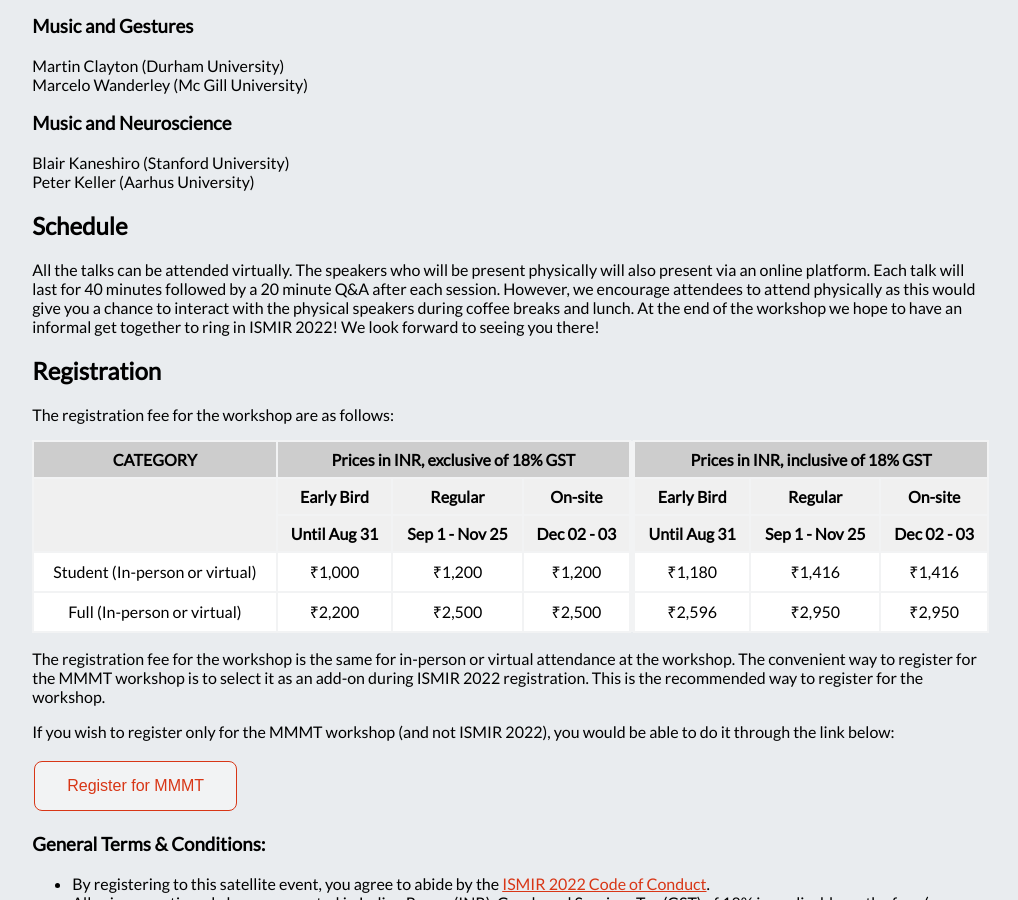
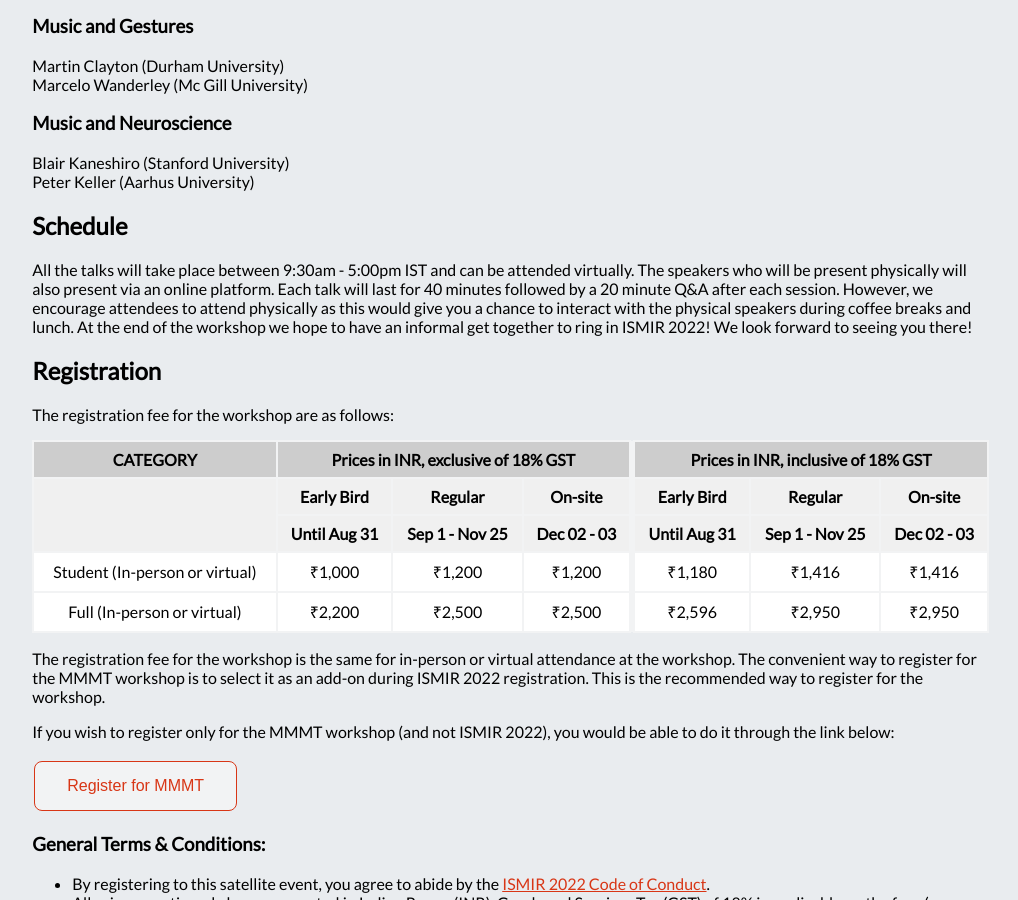
Before and after one commit to ismir2022/ismir2022.github.io, a Jekyll site: the page built from satellites/mmmt_staging.md, in a window 1280 px wide and 900 px high, scrolled down 1361 px. Shown: the whole window, without its empty margins (155-1173 px from the left). Built offline with Jekyll 4.4.1, drawn with Linux system fonts in a browser that asks for light colours; nearby versions of some CDN libraries.

Commit message:
Update mmmt_staging.md

```diff
--- a/satellites/mmmt_staging.md
+++ b/satellites/mmmt_staging.md
@@ -38,8 +38,7 @@
 Peter Keller (Aarhus University)<br>
 
 ## Schedule
-
-All the talks can be attended virtually. The speakers who will be present physically will also present via an online platform. Each talk will last for 40 minutes followed by a 20 minute Q&A after each session. However, we encourage attendees to attend physically as this would give you a chance to interact with the physical speakers during coffee breaks and lunch. At the end of the workshop we hope to have an informal get together to ring in ISMIR 2022! We look forward to seeing you there!
+All the talks will take place between 9:30am - 5:00pm IST and can be attended virtually. The speakers who will be present physically will also present via an online platform. Each talk will last for 40 minutes followed by a 20 minute Q&A after each session. However, we encourage attendees to attend physically as this would give you a chance to interact with the physical speakers during coffee breaks and lunch. At the end of the workshop we hope to have an informal get together to ring in ISMIR 2022! We look forward to seeing you there!
 
 ## Registration
 The registration fee for the workshop are as follows:
```
